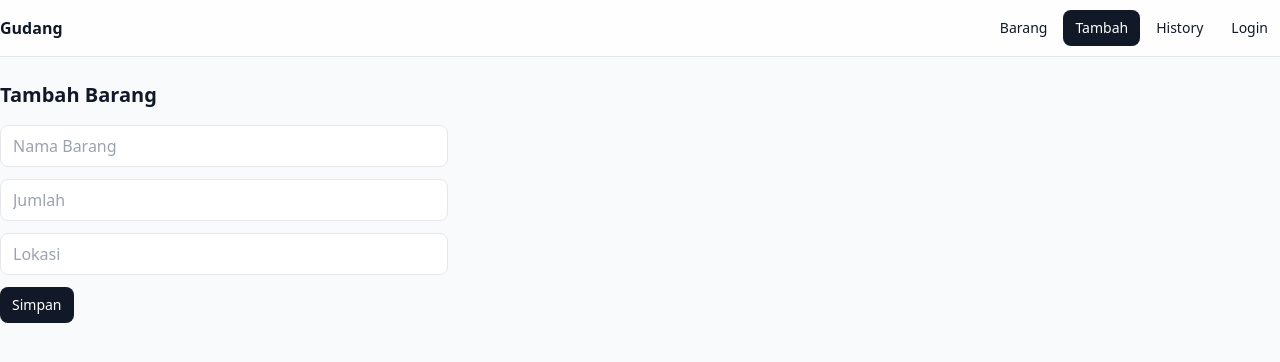
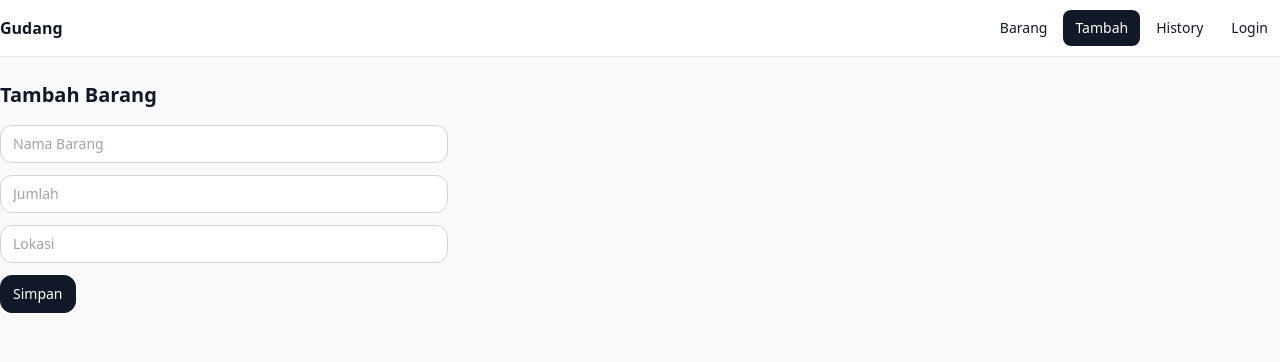
Before and after one commit to diditaditia66/Gudang-Web, a Next.js app: page /barang/new in a window 1280 px wide. Shown: the top 362 px of the page. Built offline with nearby package versions, Linux system fonts and the light colour scheme.

Commit message:
Perbaikan 1

```diff
--- a/middleware.ts
+++ b/middleware.ts
@@ -2,6 +2,7 @@
 import { NextResponse } from "next/server";
 import type { NextRequest } from "next/server";
 
+// Path publik yang tidak perlu token
 const PUBLIC_PATHS = ["/login", "/api/login", "/_next", "/favicon.ico"];
 
 export function middleware(req: NextRequest) {
@@ -9,6 +10,7 @@ export function middleware(req: NextRequest) {
   const isPublic = PUBLIC_PATHS.some((p) => pathname.startsWith(p));
   const token = req.cookies.get("token")?.value;
 
+  // Jika belum login dan bukan halaman publik -> redirect ke login
   if (!token && !isPublic) {
     const url = req.nextUrl.clone();
     url.pathname = "/login";
@@ -16,6 +18,7 @@ export function middleware(req: NextRequest) {
     return NextResponse.redirect(url);
   }
 
+  // Jika sudah login dan buka halaman login -> redirect ke home
   if (token && pathname === "/login") {
     const url = req.nextUrl.clone();
     url.pathname = "/";
@@ -25,6 +28,7 @@ export function middleware(req: NextRequest) {
   return NextResponse.next();
 }
 
+// Pastikan middleware tidak menangkap rute internal
 export const config = {
   matcher: ["/((?!_next/static|_next/image|favicon.ico|api/(login|logout)).*)"],
 };
--- a/src/app/api/logout/route.ts
+++ b/src/app/api/logout/route.ts
@@ -1,9 +1,8 @@
-// src/app/api/logout/route.ts
 import { NextResponse } from "next/server";
 
 export async function POST() {
-  const res = NextResponse.json({ ok: true });
-  res.cookies.set("token", "", { httpOnly: true, path: "/", maxAge: 0 });
-  res.cookies.set("u", "", { httpOnly: false, path: "/", maxAge: 0 });
+  const res = NextResponse.json({ message: "logged out" });
+  res.cookies.set("token", "", { httpOnly: true, expires: new Date(0) });
+  res.cookies.set("u", "", { httpOnly: false, expires: new Date(0) });
   return res;
 }
--- a/src/app/barang/new/page.tsx
+++ b/src/app/barang/new/page.tsx
@@ -1,4 +1,3 @@
-// src/app/barang/new/page.tsx
 "use client";
 import { useEffect, useState } from "react";
 import { useRouter } from "next/navigation";
@@ -12,8 +11,7 @@ export default function TambahBarangPage() {
   const [msg, setMsg] = useState("");
 
   useEffect(() => {
-    // Ambil username dari cookie 'u'
-    const m = document.cookie.match(/(?:^|;\s*)u=([^;]+)/);
+    const m = document.cookie.match(/(?:^|;\\s*)u=([^;]+)/);
     setUsername(m ? decodeURIComponent(m[1]) : "");
   }, []);
 
@@ -25,7 +23,7 @@ export default function TambahBarangPage() {
       jumlah: Number(jumlah || 0),
       lokasi,
       aksi: "Tambah Barang",
-      username: username || "web", // fallback
+      username: username || "web",
     };
     const r2 = await fetch("/api/backend/add_barang", {
       method: "POST",
@@ -33,38 +31,18 @@ export default function TambahBarangPage() {
       body: JSON.stringify(body),
     });
     const data = await r2.json().catch(() => ({}));
-    if (!r2.ok) {
-      setMsg(data?.message || "Gagal menambah");
-    } else {
-      r.replace("/");
-    }
+    if (!r2.ok) setMsg(data?.message || "Gagal menambah");
+    else r.replace("/home");
   }
 
   return (
     <main className="container py-6">
       <h1 className="text-xl font-semibold mb-4">Tambah Barang</h1>
       <form onSubmit={submit} className="max-w-md space-y-3">
-        <input
-          className="w-full rounded-lg border px-3 py-2"
-          placeholder="Nama Barang"
-          value={nama_barang}
-          onChange={(e) => setNama(e.target.value)}
-        />
-        <input
-          className="w-full rounded-lg border px-3 py-2"
-          placeholder="Jumlah"
-          value={jumlah}
-          onChange={(e) => setJumlah(e.target.value ? Number(e.target.value) : "")}
-          type="number"
-          min={0}
-        />
-        <input
-          className="w-full rounded-lg border px-3 py-2"
-          placeholder="Lokasi"
-          value={lokasi}
-          onChange={(e) => setLokasi(e.target.value)}
-        />
-        <button className="rounded-lg bg-gray-900 text-white px-3 py-2 text-sm">Simpan</button>
+        <input className="input" placeholder="Nama Barang" value={nama_barang} onChange={(e) => setNama(e.target.value)} />
+        <input className="input" placeholder="Jumlah" type="number" min={0} value={jumlah} onChange={(e) => setJumlah(e.target.value ? Number(e.target.value) : "")} />
+        <input className="input" placeholder="Lokasi" value={lokasi} onChange={(e) => setLokasi(e.target.value)} />
+        <button className="btn btn-primary">Simpan</button>
         {msg && <p className="text-sm text-red-600">{msg}</p>}
       </form>
     </main>
--- a/src/app/history/page.tsx
+++ b/src/app/history/page.tsx
@@ -1,7 +1,5 @@
 "use client";
-
 import { useEffect, useState } from "react";
-import Link from "next/link";
 
 type History = {
   id: number;
@@ -22,9 +20,7 @@ export default function HistoryPage() {
     setLoading(true);
     setErr(null);
     try {
-      const r = await fetch(`${process.env.NEXT_PUBLIC_API_BASE_URL}/get_history`, {
-        cache: "no-store",
-      });
+      const r = await fetch("/api/backend/get_history", { cache: "no-store" });
       if (!r.ok) throw new Error(`Backend ${r.status}`);
       const json: History[] = await r.json();
       setData(json);
@@ -35,56 +31,42 @@ export default function HistoryPage() {
     }
   }
 
-  useEffect(() => {
-    void load();
-  }, []);
+  async function hapusSemua() {
+    await fetch("/api/backend/delete_history", { method: "DELETE" });
+    await load();
+  }
+
+  useEffect(() => { load(); }, []);
 
   return (
     <div className="grid gap-4">
       <h1 className="text-2xl md:text-3xl font-bold">History</h1>
 
       <div className="flex items-center gap-3 text-sm">
-        <button className="btn" onClick={load} disabled={loading}>
-          {loading ? "Memuat..." : "Refresh"}
-        </button>
-        <Link className="link" href="/barang/new">
-          Tambah Barang
-        </Link>
+        <button className="btn" onClick={load} disabled={loading}>{loading ? "Memuat..." : "Refresh"}</button>
+        <button className="btn btn-primary" onClick={hapusSemua}>Hapus Semua</button>
       </div>
 
       {err && <div className="text-red-600 text-sm">Error: {err}</div>}
 
       <div className="overflow-auto rounded-xl border">
         <table className="table">
-          <thead>
-            <tr>
-              <th className="th">Waktu</th>
-              <th className="th">Nama</th>
-              <th className="th">Jumlah</th>
-              <th className="th">Lokasi</th>
-              <th className="th">Aksi</th>
-              <th className="th">User</th>
-            </tr>
-          </thead>
+          <thead><tr>
+            <th>Waktu</th><th>Nama</th><th>Jumlah</th><th>Lokasi</th><th>Aksi</th><th>User</th>
+          </tr></thead>
           <tbody>
-            {data.map((h) => (
+            {data.map(h => (
               <tr key={h.id}>
-                <td className="td">{new Date(h.waktu).toLocaleString()}</td>
-                <td className="td">{h.nama_barang}</td>
-                <td className="td">{h.jumlah}</td>
-                <td className="td">
-                  <span className="tag">{h.lokasi}</span>
-                </td>
-                <td className="td">{h.aksi}</td>
-                <td className="td">{h.username}</td>
+                <td>{new Date(h.waktu).toLocaleString()}</td>
+                <td>{h.nama_barang}</td>
+                <td>{h.jumlah}</td>
+                <td><span className="tag">{h.lokasi}</span></td>
+                <td>{h.aksi}</td>
+                <td>{h.username}</td>
               </tr>
             ))}
             {!loading && data.length === 0 && (
-              <tr>
-                <td className="td" colSpan={6}>
-                  Belum ada data.
-                </td>
-              </tr>
+              <tr><td colSpan={6}>Belum ada data.</td></tr>
             )}
           </tbody>
         </table>
--- a/src/app/login/page.tsx
+++ b/src/app/login/page.tsx
@@ -1,7 +1,7 @@
 // src/app/login/page.tsx
 "use client";
 
-import { Suspense, useState } from "react";
+import { Suspense, useState, useEffect } from "react";
 import { useRouter, useSearchParams } from "next/navigation";
 
 function LoginInner() {
@@ -13,6 +13,11 @@ function LoginInner() {
   const [password, setPassword] = useState("");
   const [msg, setMsg] = useState("");
   const [loading, setLoading] = useState(false);
+
+  // Jika sudah login (ada cookie token) langsung redirect
+  useEffect(() => {
+    if (document.cookie.includes("token=")) router.replace(next);
+  }, [router, next]);
 
   async function onSubmit(e: React.FormEvent) {
     e.preventDefault();
@@ -38,8 +43,11 @@ function LoginInner() {
   }
 
   return (
-    <div className="min-h-[70vh] grid place-items-center">
-      <form onSubmit={onSubmit} className="w-full max-w-sm space-y-3 border p-6 rounded-xl bg-white">
+    <div className="min-h-[70vh] grid place-items-center bg-gray-50">
+      <form
+        onSubmit={onSubmit}
+        className="w-full max-w-sm space-y-3 border p-6 rounded-xl bg-white shadow-md"
+      >
         <h1 className="text-xl font-semibold">Login</h1>
         <input
           className="w-full rounded-lg border px-3 py-2"
@@ -69,13 +77,16 @@ function LoginInner() {
 
 export default function LoginPage() {
   return (
-    <Suspense fallback={<div className="min-h-[70vh] grid place-items-center">Memuat...</div>}>
+    <Suspense
+      fallback={
+        <div className="min-h-[70vh] grid place-items-center">Memuat...</div>
+      }
+    >
       <LoginInner />
     </Suspense>
   );
 }
 
-// Jika ingin menghindari pre-render sepenuhnya untuk halaman ini,
-// bisa tambahkan salah satu di bawah (opsional):
+// Jika ingin hindari pre-render penuh (opsional):
 // export const dynamic = "force-dynamic";
 // export const revalidate = 0;
```
Also changed, not shown: src/app/api/backend/[...path]/route.ts (+16 -17 lines).
